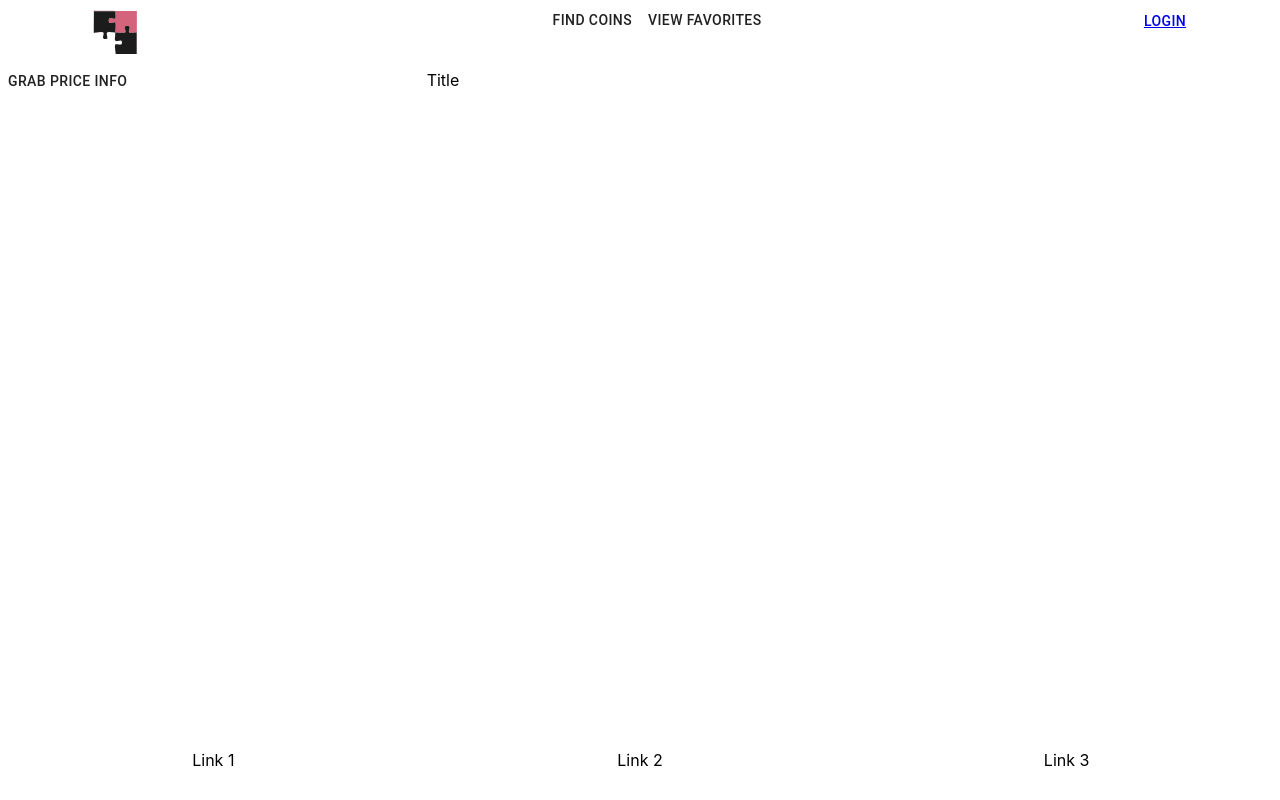
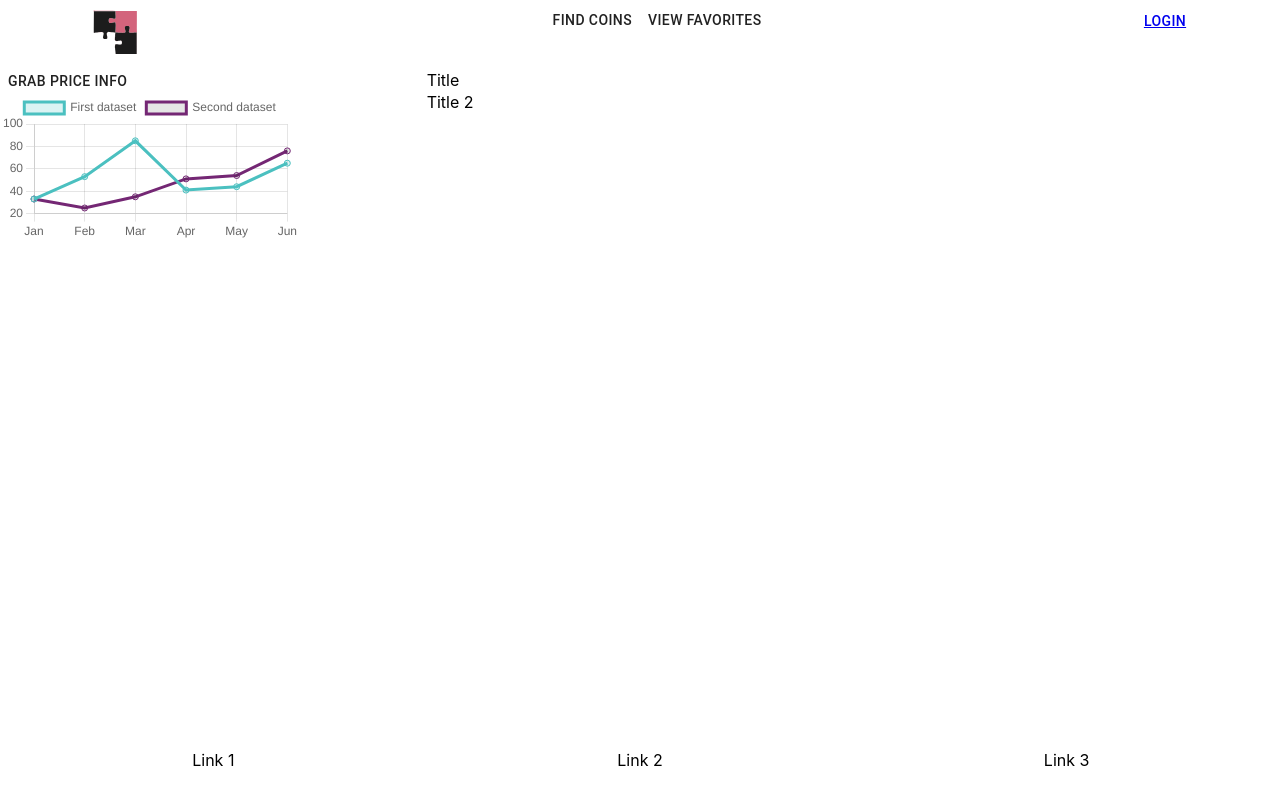
Before and after one commit to RRosio/mira, a React (Create React App) app in the folder client/: page / in a window 1280 px wide. Built offline with nearby package versions, Linux system fonts and the light colour scheme.

Commit message:
working chart template component

```diff
--- a/client/package.json
+++ b/client/package.json
@@ -12,9 +12,11 @@
     "@types/node": "^12.20.37",
     "@types/react": "^17.0.37",
     "@types/react-dom": "^17.0.11",
+    "chart.js": "^3.6.1",
     "dotenv": "^10.0.0",
     "history": "^5.1.0",
     "react": "^17.0.2",
+    "react-chartjs-2": "^4.0.0",
     "react-dom": "^17.0.2",
     "react-router-dom": "^6.0.2",
     "react-scripts": "4.0.3",
@@ -46,6 +48,8 @@
     ]
   },
   "devDependencies": {
+    "@types/chart.js": "^2.9.34",
+    "@types/d3": "^7.1.0",
     "@types/react-router-dom": "^5.3.2"
   }
 }
--- /dev/null
+++ b/client/src/components/Chart.tsx
@@ -0,0 +1,61 @@
+import { Grid } from '@material-ui/core';
+import { Line } from 'react-chartjs-2';
+import {
+  Chart as ChartJS,
+  CategoryScale,
+  LinearScale,
+  PointElement,
+  LineElement,
+  Title,
+  Tooltip,
+  Legend,
+} from 'chart.js'
+
+const Chart = () => {
+    ChartJS.register(
+        CategoryScale,
+        LinearScale,
+        PointElement,
+        LineElement,
+        Title,
+        Tooltip,
+        Legend
+    );
+    const data = {
+        labels: ["Jan", "Feb", "Mar", "Apr", "May", "Jun"],
+        datasets: [
+            {
+                label: "First dataset",
+                data: [33, 53, 85, 41, 44, 65],
+                fill: true,
+                backgroundColor: "rgba(75,192,192,0.2)",
+                borderColor: "rgba(75,192,192,1)"
+            },
+            {
+                label: "Second dataset",
+                data: [33, 25, 35, 51, 54, 76],
+                fill: false,
+                borderColor: "#742774"
+            }
+        ]
+    }
+
+    return (
+         <div>
+            <Grid container>
+                <Grid container item xs={12} md={4}>
+                    <Grid item>
+                       <Line data={data}/>
+                    </Grid>
+                </Grid>
+                <Grid container item xs={12} md={8}>
+                    <Grid item>
+                        Title 2
+                    </Grid>
+                </Grid>
+            </Grid>
+        </div>
+    );
+}
+
+export default Chart;
--- a/client/src/containers/Home.tsx
+++ b/client/src/containers/Home.tsx
@@ -3,6 +3,8 @@ import Navbar from '../components/Navbar';
 import Footer from '../components/Footer';
 import HomeSearch from '../components/HomeSearch';
 // import HomeFavorites from '../components/HomeFavorites';
+import Chart from '../components/Chart';
+
 import '../styles/Home.css';
 
 const Home : FC = () => {
@@ -12,6 +14,7 @@ const Home : FC = () => {
            <div className="homemain">
                 <Navbar/>
                 <HomeSearch/>
+                <Chart/>
             </div>
             <Footer/>
         </React.Fragment>
```
Also changed, not shown: client/src/react-app-env.d.ts (+7 -0 lines), client/src/utils/types.ts (added, +7 -0 lines), 1 other file (tests, documents, lock files or other folders).
